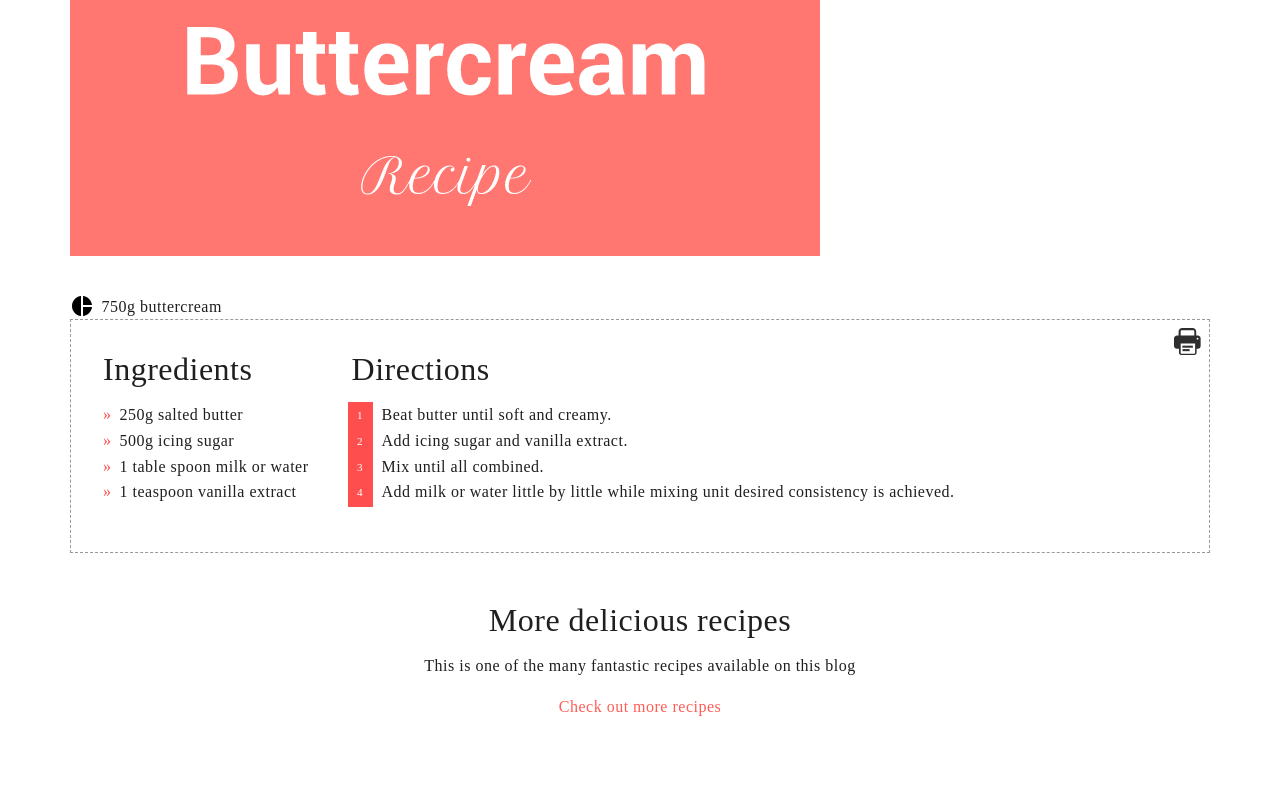
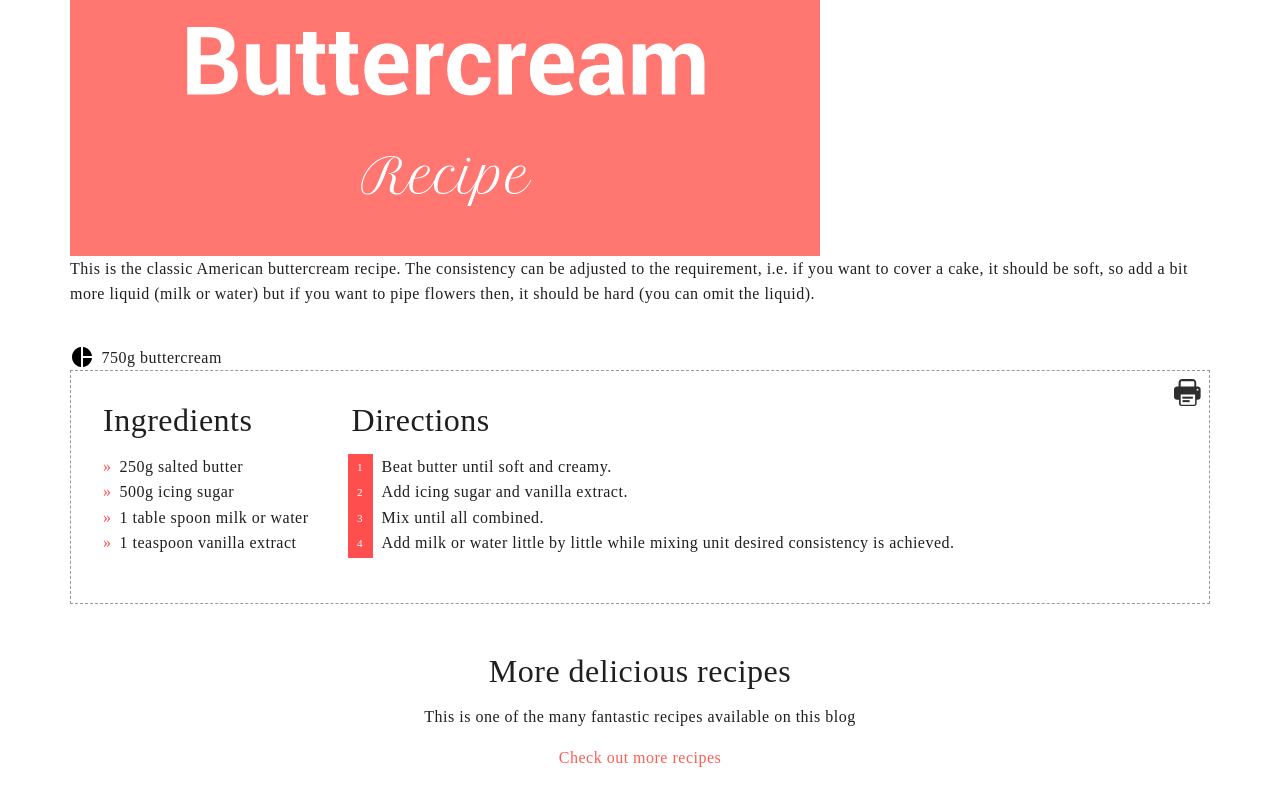
Before and after one commit to DiliniRajapaksha/sewdil, a Jekyll site: the page built from _recipes/2019-01-22-american-buttercream-recipe.md, in a window 1280 px wide and 900 px high, scrolled down 1110 px. Shown: the top 806 px of the window. Built offline with Jekyll 4.4.1, drawn with Linux system fonts in a browser that asks for light colours; comment, search, counter and statistics services are not loaded.

Commit message:
update recipe

```diff
--- a/_recipes/2019-01-22-american-buttercream-recipe.md
+++ b/_recipes/2019-01-22-american-buttercream-recipe.md
@@ -29,3 +29,5 @@ recipe:
     - Mix until all combined.
     - Add milk or water little by little while mixing unit desired consistency is achieved.
 ---
+
+This is the classic American buttercream recipe. The consistency can be adjusted to the requirement, i.e. if you want to cover a cake, it should be soft, so add a bit more liquid (milk or water) but if you want to pipe flowers then, it should be hard (you can omit the liquid).
```
